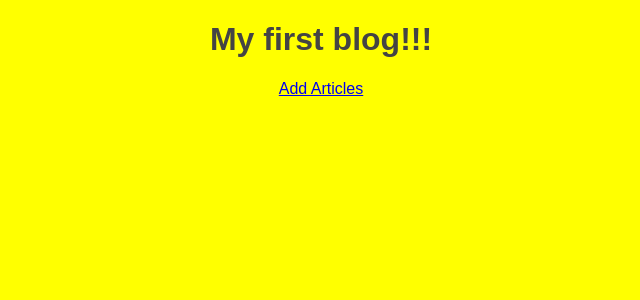
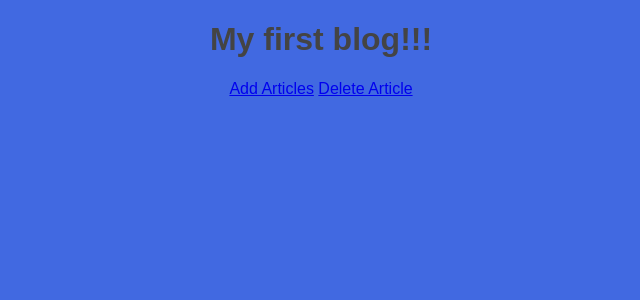
Before and after one commit to ML500/hello_django, a Django app: page / in a window 1280 px wide. Shown: the top 300 px of the page, without its empty margins (319-959 px from the left). Run offline with Django 3.2, Linux system fonts and the light colour scheme; data that the repository does not hold is empty.

Commit message:
Add page with detail view of article

```diff
--- a/source/hello/urls.py
+++ b/source/hello/urls.py
@@ -15,10 +15,12 @@ Including another URLconf
 """
 from django.contrib import admin
 from django.urls import path
-from webapp.views import index_view, article_create_view
+from webapp.views import index_view, article_create_view, delete_article, article_view
 
 urlpatterns = [
     path('admin/', admin.site.urls),
     path('', index_view),
-    path('articles/add/', article_create_view)
+    path('articles/add/', article_create_view),
+    path('articles/delete/', delete_article),
+    path('article/', article_view)
 ]
--- a/source/webapp/static/css/style.css
+++ b/source/webapp/static/css/style.css
@@ -1,3 +1,3 @@
 body {
-    background: yellow;
+    background: royalblue;
 }
--- a/source/webapp/templates/index.html
+++ b/source/webapp/templates/index.html
@@ -14,6 +14,7 @@
             font-size: 16px;
             color: #444444;
         }
+
         .container {
             margin: 0 auto;
             width: 100%;
@@ -26,11 +27,13 @@
 <div class="container">
     <h1>My first blog!!!</h1>
     {% for article in articles %}
-        <h3>{{ article.pk }}. {{ article.title }}</h3>
+        <h3><a href="/article/?pk={{ article.pk }}">{{ article.title }}</a></h3>
+        <p>Cтатус: ({{ article.status }} | {{ article.get_status_display }})</p>
         <p>{{ article.author }} | {{ article.created_at }}</p>
         <div>{{ article.text }}</div>
     {% endfor %}
     <a href="/articles/add/">Add Articles</a>
+    <a href="/articles/delete/">Delete Article</a>
 </div>
 </body>
 </html>
--- a/source/webapp/views.py
+++ b/source/webapp/views.py
@@ -1,25 +1,46 @@
 from django.shortcuts import render
-from webapp.models import Article
+from webapp.models import Article, STATUS_CHOICES
 from django.http import HttpResponseNotAllowed
 
 
 def index_view(request):
     data = Article.objects.all()
-
     return render(request, 'index.html', context={
         'articles': data
     })
 
 
+def article_view(request):
+    article_id = request.GET.get('pk')
+    article = Article.objects.get(pk=article_id)
+    context = {'article': article}
+    return render(request, 'article_view.html', context)
+
+
 def article_create_view(request):
     if request.method == 'GET':
-        return render(request, 'article_create.html')
+        return render(request, 'article_create.html', context={'status_choices': STATUS_CHOICES
+                                                               })
     elif request.method == 'POST':
         title = request.POST.get('title')
         text = request.POST.get('text')
         author = request.POST.get('author')
-        article = Article.objects.create(title = title, text = text, author = author)
+        status = request.POST.get('status')
+        article = Article.objects.create(title=title, text=text, author=author, status=status)
         context = {'article': article}
         return render(request, 'article_view.html', context)
     else:
         return HttpResponseNotAllowed(permitted_methods=['GET', 'POST'])
+
+
+def delete_article(request):
+    if request.method == 'GET':
+        return render(request, 'delete_form.html')
+    elif request.method == 'POST':
+        id_article = request.POST.get('id')
+        article = Article.objects.get(pk=id_article)
+        article.delete()
+        data = Article.objects.all()
+        return render(request, 'index.html', context={
+            'articles': data
+        })
```
Also changed, not shown: source/webapp/models.py (+9 -0 lines), source/webapp/templates/article_create.html (+14 -0 lines).
